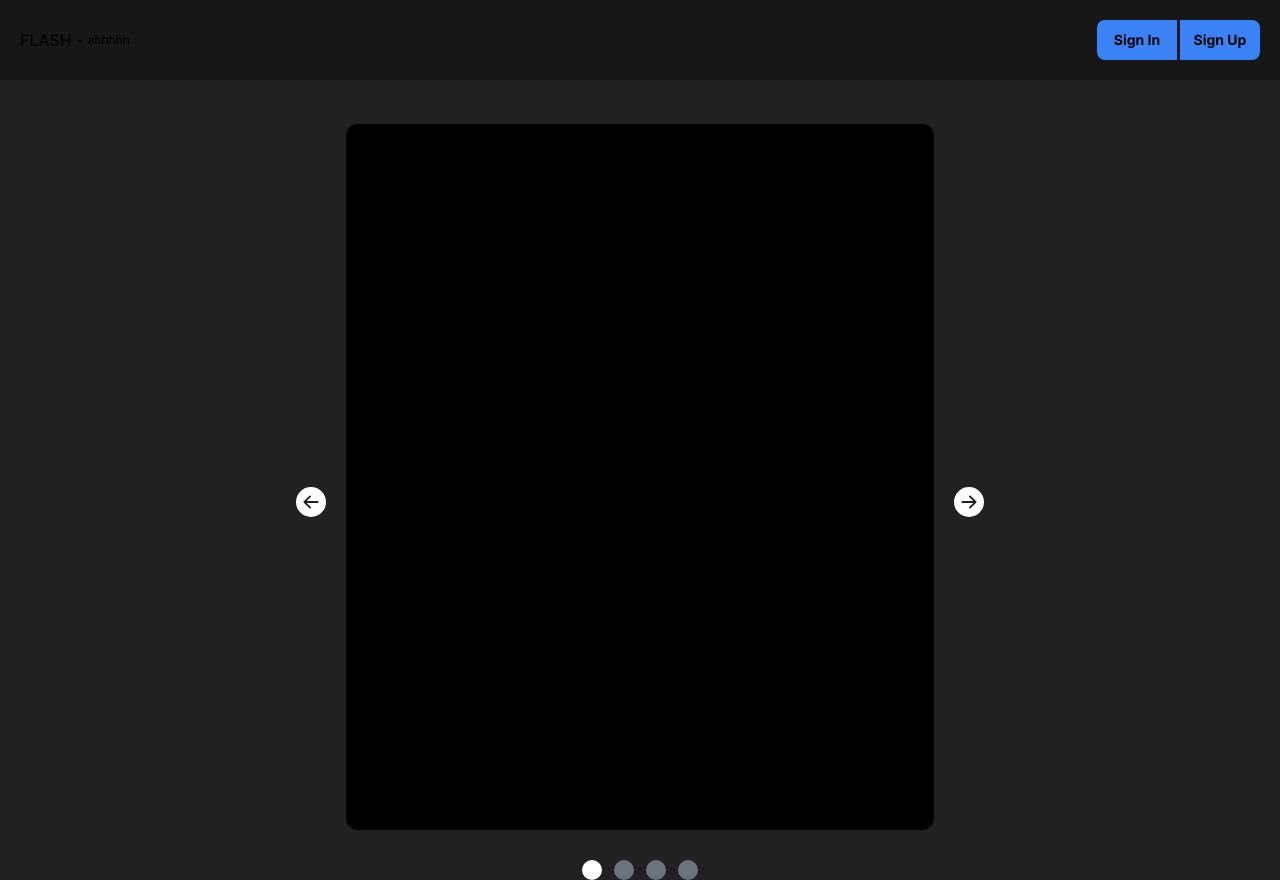
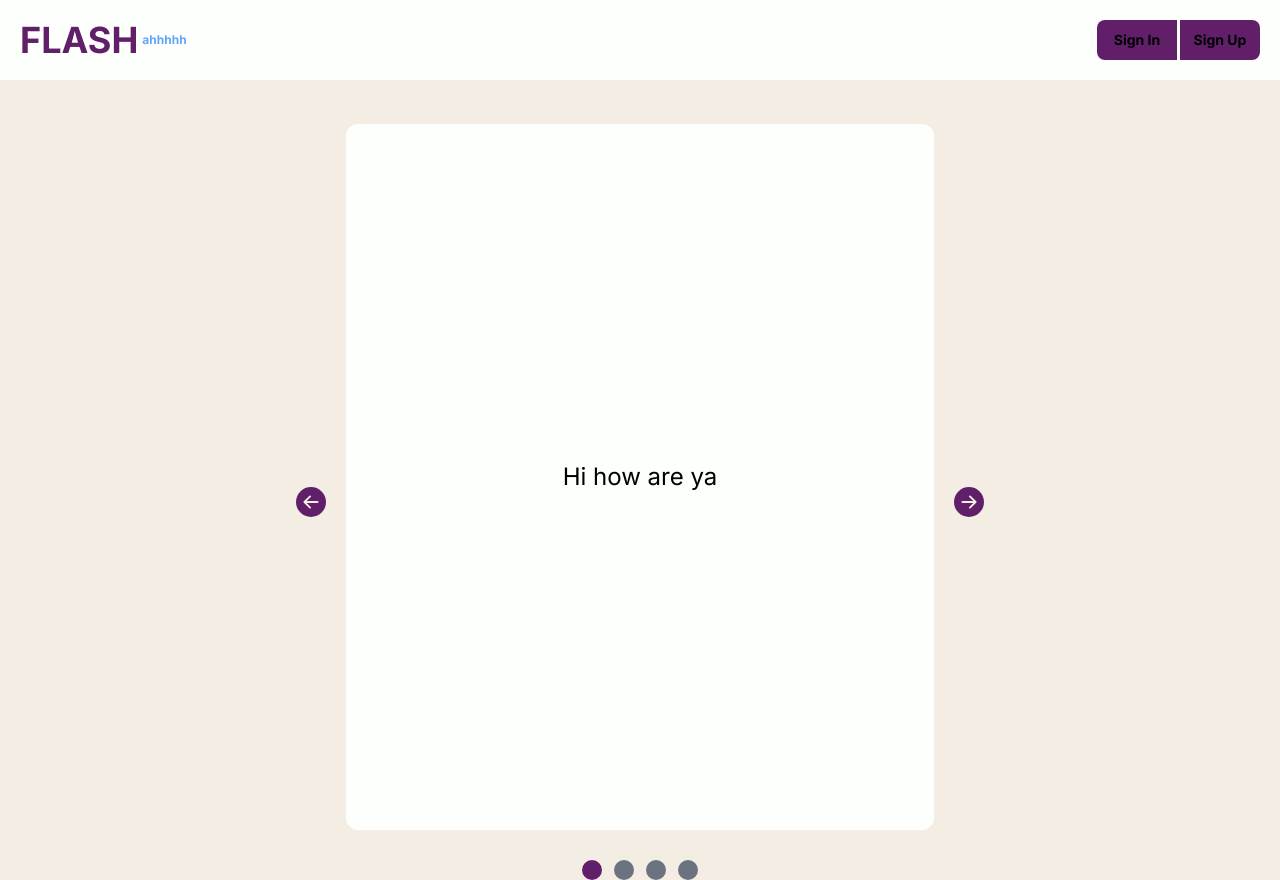
Before and after one commit to BadaBingBadaBo0m/FLASHahhhhh, a Next.js app: page /carousel in a window 1280 px wide. Built offline with nearby package versions, Linux system fonts and the light colour scheme; no server answers.

Commit message:
changed colors in tailwind config and restyled landing page

```diff
--- a/src/app/gemini.js
+++ b/src/app/gemini.js
@@ -32,3 +32,17 @@ export async function runGemini(subject, count) {
   const result = await chatSession.sendMessage(prompt);
   return JSON.parse(result.response.text())
 }
+
+export async function randomDeck() {
+  const prompt = `You are generating Flash cards for studying. Please generate me a set of 5 flash unique cards about a random subject. Different subjects every time. Do not do General Knowledge. Be Specific. Format the JSON as such: {"Cards": [{"question": "", "answer": ""}], "Subject": ""}`
+  const chatSession = model.startChat({
+    generationConfig,
+    // safetySettings: Adjust safety settings
+    // See https://ai.google.dev/gemini-api/docs/safety-settings
+    history: [
+    ],
+  });
+
+  const result = await chatSession.sendMessage(prompt);
+  return JSON.parse(result.response.text())
+}
--- a/src/app/page.js
+++ b/src/app/page.js
@@ -1,43 +1,43 @@
 "use client"
 
 import React, { useState, useEffect } from 'react'
-import AiExample from "@/components/AiExample";
-import Image from "next/image";
-import { runGemini } from './gemini';
 import Carousel from "@/components/Carousel";
+import { randomDeck } from './gemini';
+import { useModal } from '@/context/Modal';
+import SignupForm from '@/components/SignupModal';
 
 export default function Home() {
-  const [slides, setSlides] = useState(null);
+  const [deck, setSlides] = useState(null);
+  const { setModalContent } = useModal();
 
   const generateCards = async () => {
-    const res = await runGemini("US History", 5);
-
-    setSlides(res.Cards)
+    const res = await randomDeck();
+    setSlides(res)
+    console.log(res, "deck")
   }
 
   useEffect(() => {
-    if (!slides) generateCards();
+    generateCards();
   }, [])
 
   return (
-    <div className="flex h-full flex-col items-center justify-between p-16">
-      <div id="content-container" className="w-full min-h-screen flex flex-col items-center gap-16">
+    <div className="flex h-full flex-col items-center justify-between">
+      <div id="content-container" className="w-full min-h-screen flex flex-col items-center">
 
-        <div className="h-96 w-[80%] bg-sub-gray rounded-3xl flex justify-between" id="ai-preview">
-          <div className='w-[50%] h-full p-5'>
-            <Carousel slides={slides ? slides : [{ question: "Loading...", answer: "loading..." }]} />
-          </div>
-          <div className='w-[50%]'>
-            <h1>Automatically generate flashcards about any subject.</h1>
-            <div>Just like this set about US History</div>
+        <div className='bg-Navbar w-full flex flex-col items-center gap-8 pt-12 text-center'>
+          <h1 className='text-black font-bold text-6xl'>Studying made <span className='text-purple'>easy</span></h1>
+
+          <button className='bg-purple p-7 rounded-lg w-56' onClick={() => setModalContent(<SignupForm />)}>GET STARTED</button>
+
+          <div className='text-black font-bold text-2xl'>Flash is free to use for as long as you'd like</div>
+
+          <div className='w-full h-[40rem] bg-background pt-12 flex justify-center'>
+            <div className='w-[70%] h-full'>
+              <Carousel slides={deck?.Cards ? deck.Cards : [{ question: "Loading...", answer: "loading..." }]} />
+            </div>
           </div>
         </div>
-        <div className="h-96 w-[80%] bg-sub-gray rounded-3xl">
 
-        </div>
-        <div className="h-96 w-[80%] bg-sub-gray rounded-3xl">
-
-        </div>
       </div>
     </div>
   );
--- a/src/components/Carousel/index.js
+++ b/src/components/Carousel/index.js
@@ -32,7 +32,7 @@ const Carousel = ({ slides }) => {
       if (current === 0) setCurrent(slides.length - 1);
       else setCurrent(current - 1);
     } else {
-      setTimeout (() => {
+      setTimeout(() => {
         if (current === 0) setCurrent(slides.length - 1);
         else setCurrent(current - 1);
       }, 500);
@@ -87,7 +87,7 @@ const Carousel = ({ slides }) => {
               }}
             >
               <h1
-                className="p-5 w-full h-full flex items-center justify-center backface-hidden absolute inset-0 text-center bg-black rounded-xl z-10"
+                className="text-black p-5 w-full h-full flex items-center justify-center backface-hidden absolute inset-0 text-center bg-Navbar rounded-xl z-10 text-2xl"
                 style={{
                   backfaceVisibility: 'hidden',
                   transform: 'rotateY(0deg)',
@@ -99,7 +99,7 @@ const Carousel = ({ slides }) => {
                 {s.question}
               </h1>
               <h1
-                className="p-5 w-full h-full flex items-center justify-center backface-hidden absolute inset-0 text-center bg-black rounded-xl z-10"
+                className="text-black p-5 w-full h-full flex items-center justify-center backface-hidden absolute inset-0 text-center bg-Navbar rounded-xl z-10 text-2xl"
                 style={{
                   backfaceVisibility: 'hidden',
                   transform: 'rotateY(180deg)',
@@ -117,10 +117,10 @@ const Carousel = ({ slides }) => {
 
       <div id="arrow-div" className="absolute top-0 h-full w-full justify-between items-center flex text-white px-10 text-3xl">
         <button onClick={previousSlide}>
-          <BsFillArrowLeftCircleFill />
+          <BsFillArrowLeftCircleFill color="#611f69" />
         </button>
         <button onClick={nextSlide}>
-          <BsFillArrowRightCircleFill />
+          <BsFillArrowRightCircleFill color="#611f69" />
         </button>
       </div>
 
@@ -143,7 +143,7 @@ const Carousel = ({ slides }) => {
                 setCurrent(i);
               }}
               key={"circle" + i}
-              className={`rounded-full w-5 h-5 cursor-pointer  ${i == current ? "bg-white" : "bg-gray-500"
+              className={`rounded-full w-5 h-5 cursor-pointer  ${i == current ? "bg-purple" : "bg-gray-500"
                 }`}
             ></div>
           );
--- a/src/components/NavBar/index.js
+++ b/src/components/NavBar/index.js
@@ -21,7 +21,7 @@ const NavBar = () => {
 
   return (
     <div className='flex justify-between p-5 bg-Navbar h-20 sticky top-0 z-50'>
-      <h1 className='flex items-center' onClick={() => router.push("/")}>FLASH - <span className='text-xs ml-1'>ahhhhh</span></h1>
+      <h1 className='flex items-center text-purple text-4xl font-bold' onClick={() => router.push("/")}>FLASH<span className='text-xs ml-1 text-blue-400'>ahhhhh</span></h1>
 
       <div id='nav-button-container'>
         {currentUser ?
@@ -31,8 +31,8 @@ const NavBar = () => {
           </>
           :
           <>
-            <button className='bg-blue-500 w-20 h-10 rounded-l-lg font-bold text-sm mr-[3px]' onClick={() => setModalContent(<SignInForm />)}>Sign In</button>
-            <button className='bg-blue-500 w-20 h-10 rounded-r-lg font-bold text-sm' onClick={() => setModalContent(<SignupForm />)}>Sign Up</button>
+            <button className='bg-purple w-20 h-10 rounded-l-lg font-bold text-sm mr-[3px]' onClick={() => setModalContent(<SignInForm />)}>Sign In</button>
+            <button className='bg-purple w-20 h-10 rounded-r-lg font-bold text-sm' onClick={() => setModalContent(<SignupForm />)}>Sign Up</button>
           </>
         }
       </div>
--- a/tailwind.config.js
+++ b/tailwind.config.js
@@ -13,9 +13,10 @@ module.exports = {
           "conic-gradient(from 180deg at 50% 50%, var(--tw-gradient-stops))",
       },
       colors: {
-        "background": "#212121",
-        "Navbar": "#171717",
+        "background": "#f4ede3",
+        "Navbar": "#fcfffb",
         "sub-gray": "#2f2f2f",
+        "purple": "#611f69"
       },
     },
   },
```
